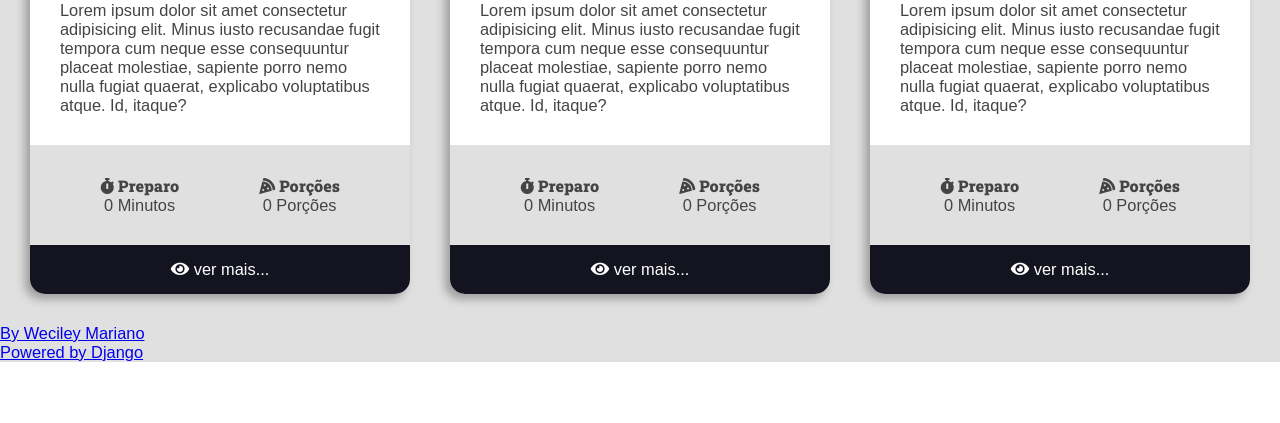
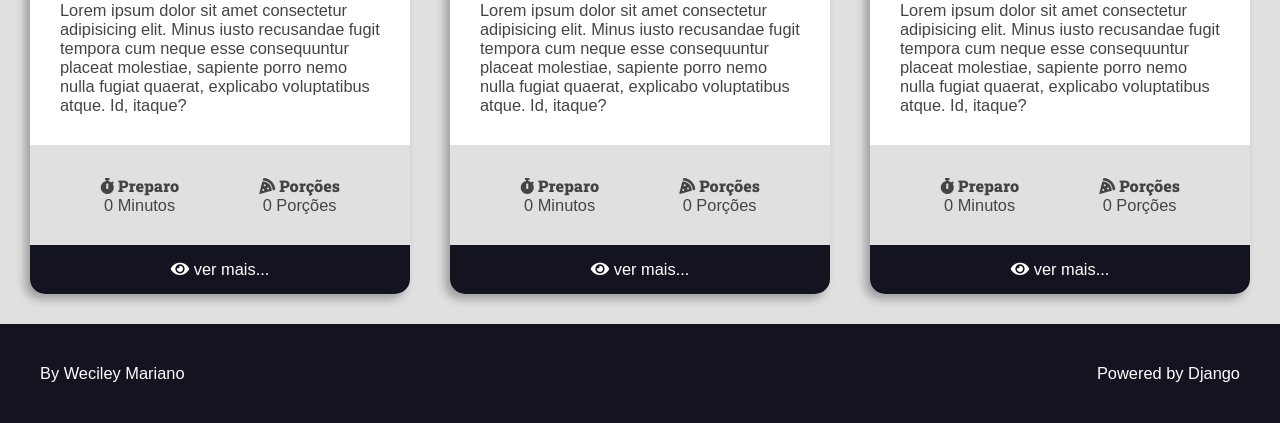
Before and after one commit to wecileym/PROJETO_DANJO, a Django app: page / in a window 1280 px wide. Shown: the part 1982-2405 px from the top of the page. Before the commit the page ends 2344 px from the top, so only its background shows below. Run offline with Django 5.2, Linux system fonts and the light colour scheme; some libraries are stand-ins or nearby versions.

Commit message:
configurações outras

```diff
--- a/projeto/recipies/templates/recipies/partials/footer.html
+++ b/projeto/recipies/templates/recipies/partials/footer.html
@@ -1,6 +1,6 @@
 <footer class="main-footer">
     <div class="developer">
-      <a href="https://www.otaviomiranda.com.br/" target="_blank" rel="noreferrer noopener">By Weciley Mariano</a>
+      <a  target="_blank" rel="noreferrer noopener">By Weciley Mariano</a>
     </div>
     <div class="powered">
       <a href="https://www.djangoproject.com/" target="_blank" rel="noreferrer noopener">Powered by Django</a>
--- a/projeto/recipies/templates/recipies/partials/head.html
+++ b/projeto/recipies/templates/recipies/partials/head.html
@@ -14,6 +14,7 @@
     <link href="https://fonts.googleapis.com/css2?family=Roboto+Slab:wght@900&display=swap" rel="stylesheet">
 
     <title>RECEITAS</title>
+
     <style>
         :root {
                     --color-primary: #269fe6;
@@ -239,5 +240,26 @@
          filter: brightness(2);
         }
 
+        .main-footer{
+         display: flex;
+         align-items: center;
+         justify-content: space-between;
+         background: var(--color-primary-dark);
+         color: var(--color-white);
+         padding: var(--spacing-gutter-large) ;
+        }
+
+        .main-footer a{
+         color: var(--color-white);
+         text-decoration: none;
+         transition: all 300ms ease-in-out;
+
+        }
+
+        .main-footer a:hover{
+         filter: brightness(.8);
+
+        }
+
     </style>
 </head>
```
